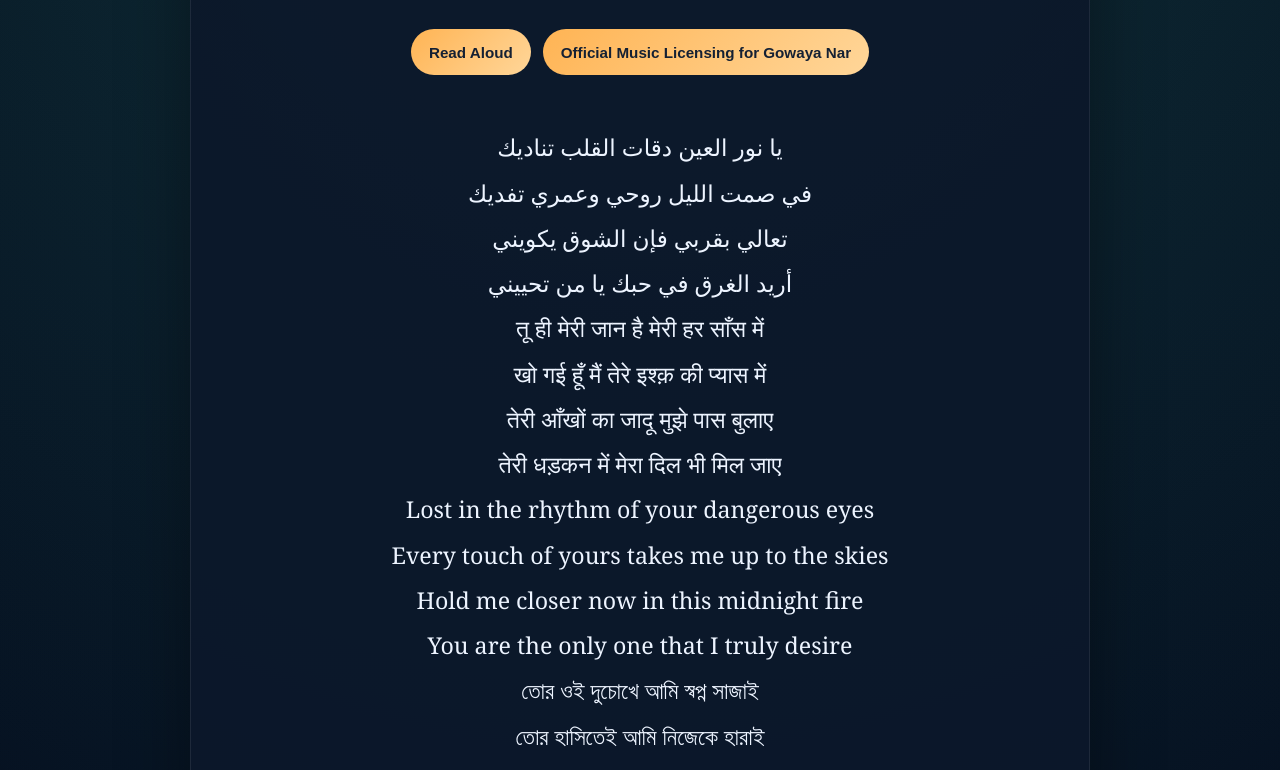
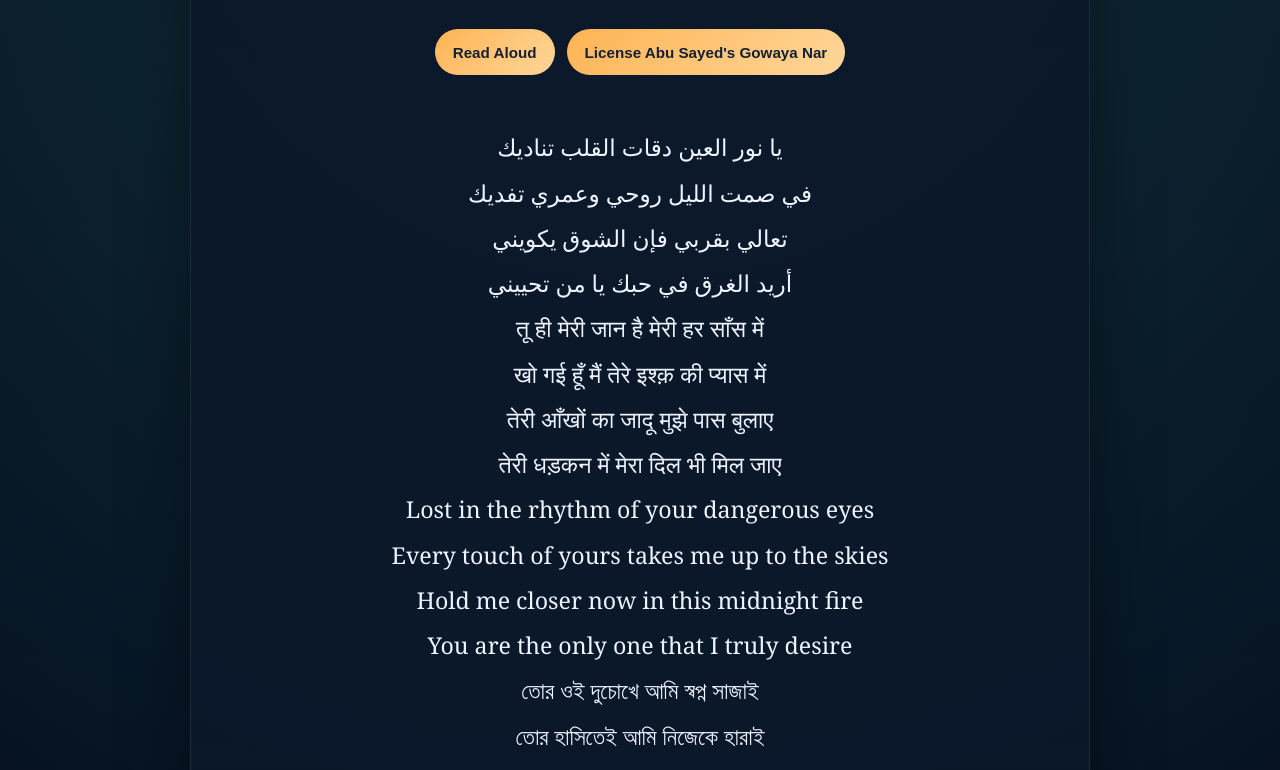
Before and after one commit to ImAbuSayed/gowaya-nar, a plain HTML site: page index.html in a window 1280 px wide. Shown: the part 227-997 px from the top of the page. Drawn offline with Linux system fonts and the light colour scheme.

Commit message:
feat: update song page

```diff
--- a/index.html
+++ b/index.html
@@ -537,7 +537,7 @@
 
         <div class="controls">
             <button class="btn-speak" id="speakBtn" title="Read the lyrics aloud"><span id="speakText">Read Aloud</span></button>
-            <a href="https://music.abusayed.com.bd/Licensing/" class="btn-license" title="Get licensing for this song" target="_blank">Official Music Licensing for Gowaya Nar</a>
+            <a href="https://music.abusayed.com.bd/Licensing/" class="btn-license" title="Get licensing for this song" target="_blank">License Abu Sayed's Gowaya Nar</a>
 
         </div>
         <br>
```
